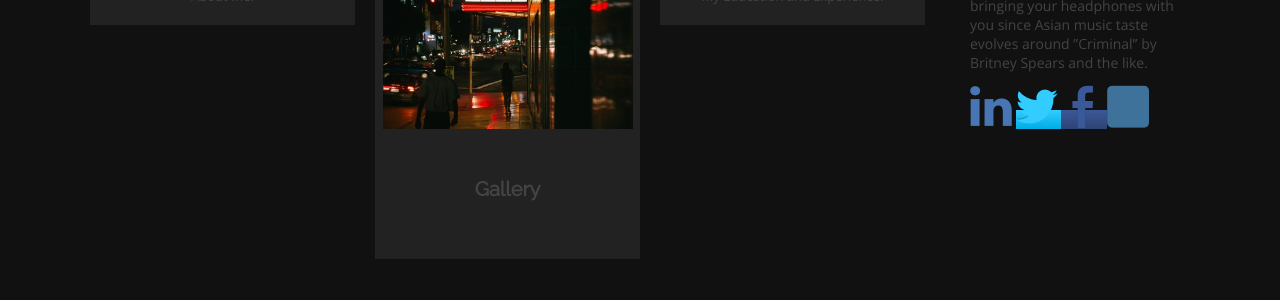
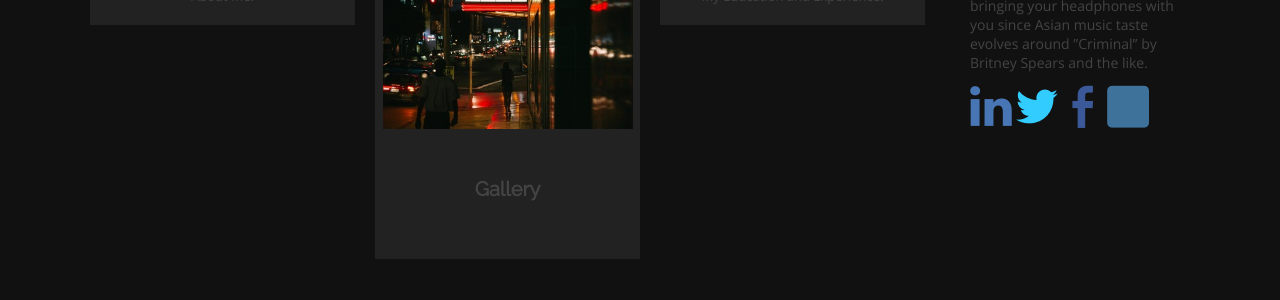
Before and after one commit to BJJohnston/Jwilks, a Jekyll site: the page built from index.html, in a window 1280 px wide. Shown: the part 602-902 px from the top of the page. Built offline with Jekyll 4.4.1, drawn with Linux system fonts in a browser that asks for light colours; some web fonts are replaced.

Commit message:
Updated '_includes/sidebar.html' via CloudCannon

```diff
--- a/_includes/sidebar.html
+++ b/_includes/sidebar.html
@@ -19,18 +19,18 @@ Yep, a city in southern Viet Nam. Did you know Saigon has some of the world's mo
   A good advice though is probably bringing your headphones with you since Asian music taste evolves around ”Criminal” by Britney Spears and the like.
 </p>
 
-<a>
+<a href="{{site.linkedin}}">
   <i class="icon-3x icon-linkedin"></i>
 </a>
 
-<a class="btn.btn-large btn-twitter">
+<a >
   <i class="icon-3x icon-twitter"></i>
 </a>
 
-<a class="btn.btn-large btn-facebook">
+<a>
   <i class="icon-3x icon-facebook"></i>
 </a>
 
-<a class="btn.btn-large btn-instagram">
+<a>
   <i class="icon-3x icon-instagram"></i>
 </a>
```
